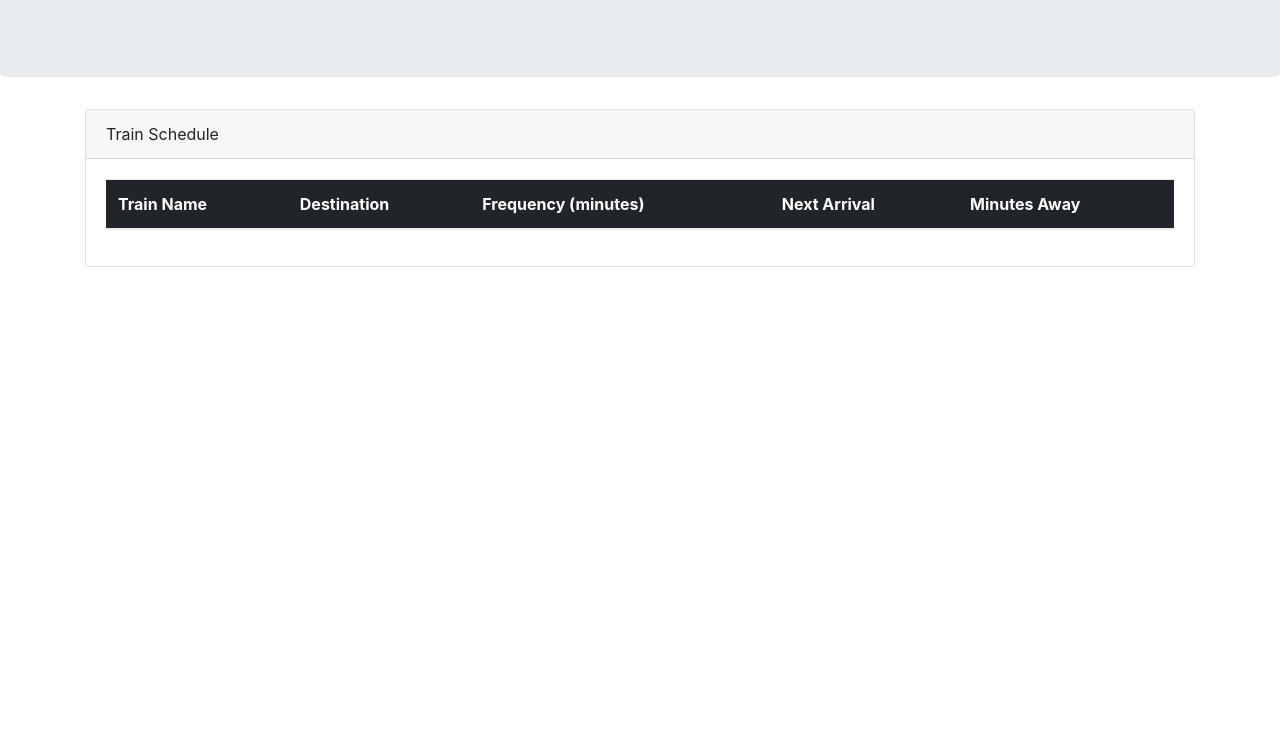
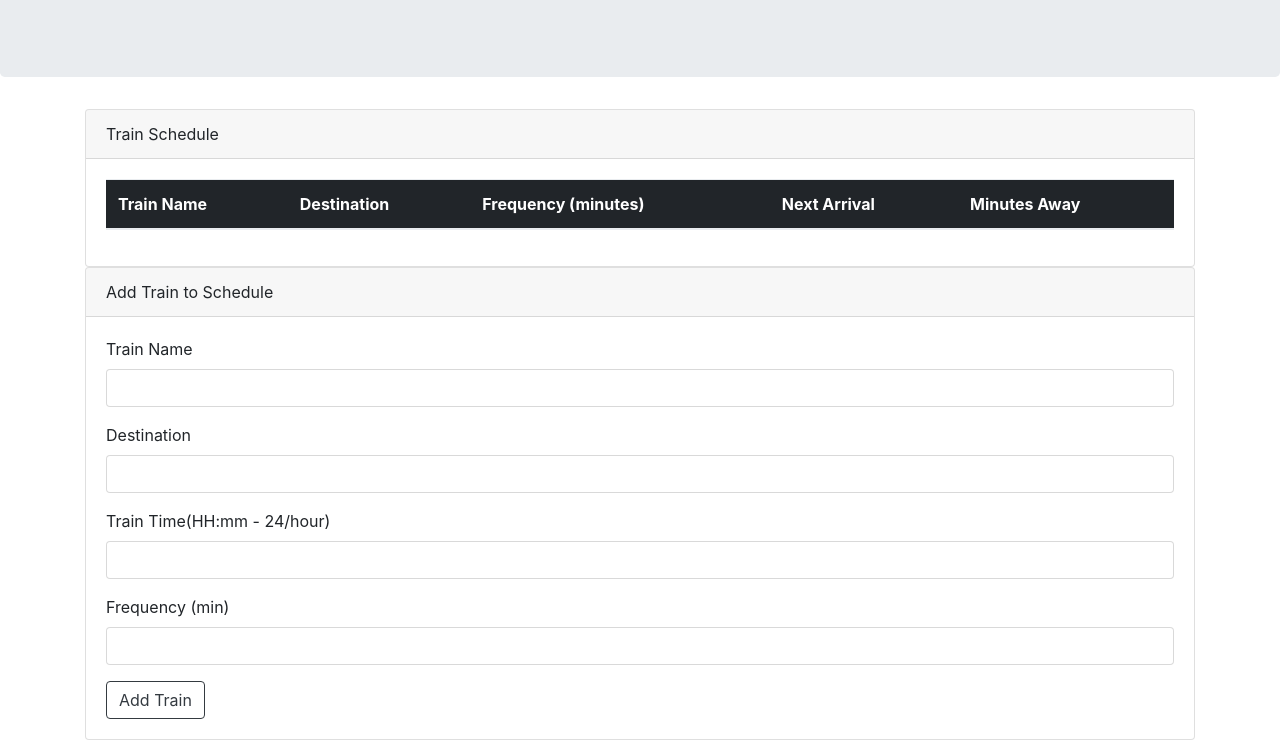
Before and after one commit to daytonmills/train-schedule, a plain HTML site: page index.html in a window 1280 px wide. Shown: the part 184-924 px from the top of the page. Before the commit the page ends 800 px from the top, so only its background shows below. Drawn offline with nearby package versions, Linux system fonts and the light colour scheme.

Commit message:
Add train form and pushing to Firebase

```diff
--- a/assets/js/trains.js
+++ b/assets/js/trains.js
@@ -8,6 +8,7 @@ var config = {
 };
 
 firebase.initializeApp(config);
+var schedule = firebase.database();
 
 function train(name, destination, time, frequency)
 {
@@ -16,3 +17,17 @@ function train(name, destination, time, frequency)
     this.time = time;
     this.frequency = frequency;
 }
+
+$("#addTrain").on("click", function ()
+{
+    event.preventDefault();
+
+    var newTrain = new train(
+        $("#trainName").val().trim(),
+        $("#trainDestination").val().trim(),
+        $("#trainTime").val().trim(),
+        $("#trainFrequency").val().trim()
+    );
+
+    schedule.ref().push(newTrain);
+});
--- a/index.html
+++ b/index.html
@@ -30,6 +30,31 @@
                 </table>
             </div>
         </div>
+
+        <div class="card">
+            <div class="card-header">Add Train to Schedule</div>
+            <div class="card-body">
+                <div class="form-group">
+                    <label class="control-label" for="trainName">Train Name</label>
+                    <input class="form-control" id="trainName" type="text">
+                </div>
+                <div class="form-group">
+                    <label class="control-label" for="trainDestination">Destination</label>
+                    <input class="form-control" id="trainDestination" type="text">
+                </div>
+                <div class="form-group">
+                    <label class="control-label" for="trainTime">Train Time(HH:mm - 24/hour)</label>
+                    <input type="text" class="form-control" id="trainTime">
+                </div>
+                <div class="form-group">
+                    <label class="control-label" for="trainFrequency">Frequency (min)</label>
+                    <input type="text" class="form-control" id="trainFrequency">
+                </div>
+                <div>
+                    <button class="btn btn-outline-dark" id="addTrain">Add Train</button>
+                </div>
+            </div>
+        </div>
     </div>
 
     <script src="https://code.jquery.com/jquery-3.2.1.min.js" integrity="sha256-hwg4gsxgFZhOsEEamdOYGBf13FyQuiTwlAQgxVSNgt4="crossorigin="anonymous"></script>
```
